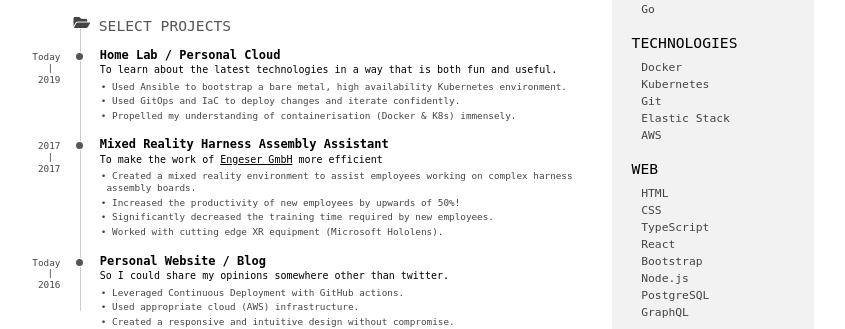
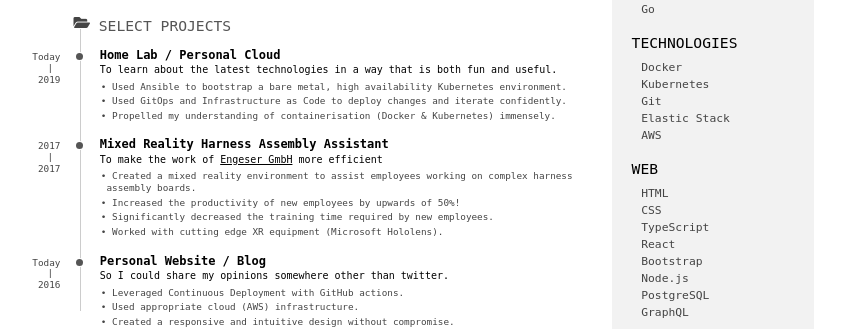
Before and after one commit to ArjG/ArjData, a Jekyll site: the page built from cv.html, in a window 1280 px wide. Shown: the part 448-777 px from the top of the page, without its empty margins (234-1079 px from the left). Built offline with Jekyll 4.4.1, drawn with Linux system fonts in a browser that asks for light colours; nearby versions of some CDN libraries.

Commit message:
expand some acronyms

```diff
--- a/cv.html
+++ b/cv.html
@@ -89,8 +89,8 @@ permalink: /cv/
             <div>
               <ul>
                 <li>Used Ansible to bootstrap a bare metal, high availability Kubernetes environment.</li>
-                <li>Used GitOps and IaC to deploy changes and iterate confidently.</li>
-                <li>Propelled my understanding of containerisation (Docker &amp; K8s) immensely.</li>
+                <li>Used GitOps and Infrastructure as Code to deploy changes and iterate confidently.</li>
+                <li>Propelled my understanding of containerisation (Docker &amp; Kubernetes) immensely.</li>
               </ul>
             </div>
           </div>
```
